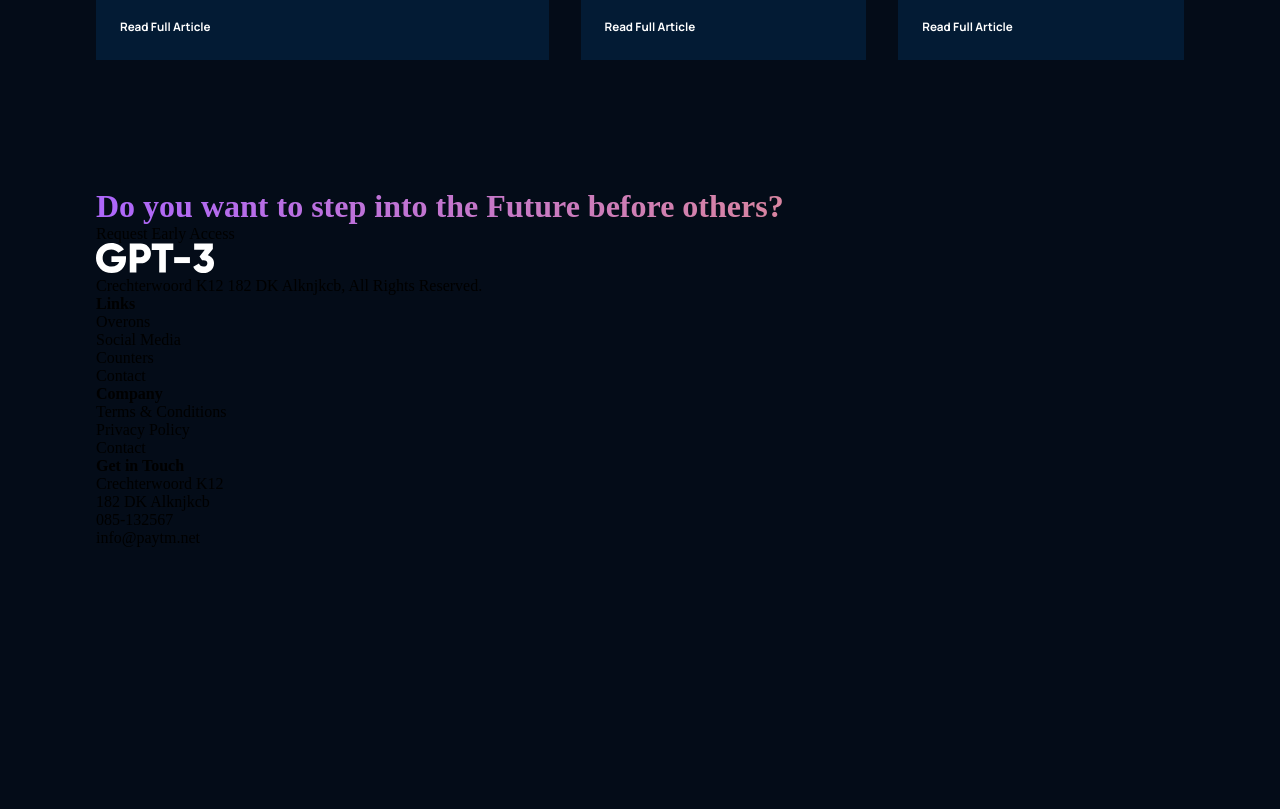
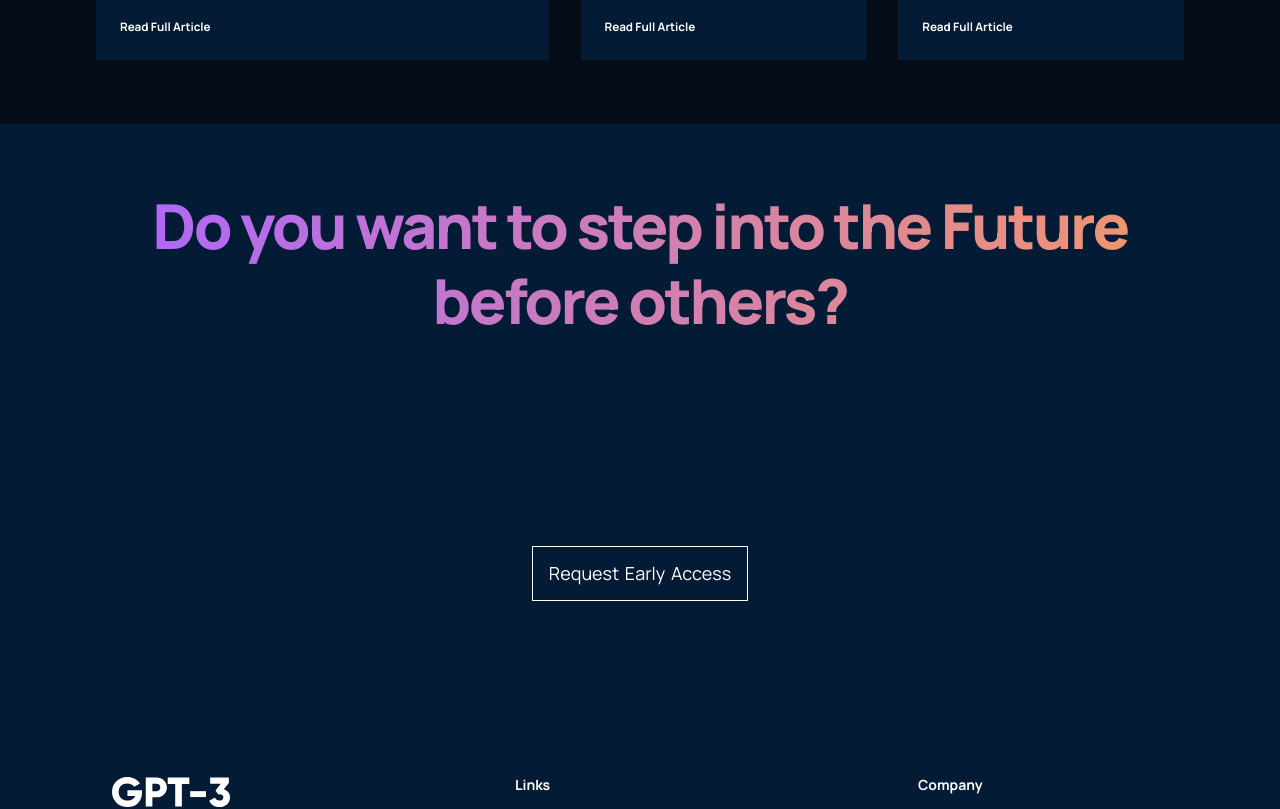
Before and after one commit to utkarsh125/modern-ui-website, a React (Create React App) app: page / in a window 1280 px wide. Shown: the part 4020-4829 px from the top of the page. Before the commit the page ends 4631 px from the top, so only its background shows below. Built offline with nearby package versions, Linux system fonts and the light colour scheme.

Commit message:
Footer Section Completed. Project Finalized, additional things will be added as per needs.

```diff
--- a/src/containers/footer/Footer.jsx
+++ b/src/containers/footer/Footer.jsx
@@ -9,7 +9,7 @@
         <h1 className='gradient__text'>Do you want to step into the Future before others?</h1>
       </div>
 
-      <div className="gpt__footer-btn">
+      <div className="gpt3__footer-btn">
         <p>Request Early Access</p>
       </div>
 
@@ -41,6 +41,9 @@
           <p>info@paytm.net</p>
         </div>
       </div>
+      <div className="gpt3__footer-copyright">
+          <p>© 2023 GPT-3. All rights reserved.</p>
+        </div>
     </div>
   )
 }
--- a/src/containers/footer/footer.css
+++ b/src/containers/footer/footer.css
@@ -0,0 +1,115 @@
+.gpt3__footer{
+    color: white;
+
+    display: flex;
+    flex-direction: column;
+    justify-content: center;
+    align-items: center;
+    background-color: var(--color-footer);
+}
+
+.gpt3__footer-heading{
+    width: 100%;
+    text-align: center;
+    margin-bottom: 3rem;
+
+}
+
+.gpt3__footer-heading h1{
+    font-family: var(--font-family);
+    font-weight: 800;
+    font-size: 62px;
+    line-height: 75px;
+    text-align: center;
+    letter-spacing: -0.04em;
+}
+
+.gpt3__footer-btn{
+    display: flex;
+    justify-content: center;
+    align-items: center;
+    padding: 1rem;
+    border: 1px solid #FFF;
+    text-align: center;
+    margin: 10rem;
+    cursor: pointer;
+}
+
+.gpt3__footer-btn p{
+    box-sizing: border-box;
+    font-family: var(--font-family);
+    font-size: 18px;
+    line-height: 21px;
+    word-spacing: 2px;
+    color: #FFFFFF;
+}
+
+.gpt3__footer-links{
+    display: flex;
+    justify-content: space-between;
+    align-items: flex-start;
+    flex-wrap: wrap;
+    flex-direction: row;
+    text-align: left;
+    width: 100%;
+}
+
+.gpt3__footer-links div{
+    width: 250px;
+    margin: 1rem;
+}
+
+.gpt3__footer-links_logo{
+    display: flex;
+    flex-direction: column;
+}
+
+.gpt3__footer-links_logo img{
+    width: 118px;
+    height: 30px;
+    margin-bottom: 1rem;
+
+}
+
+.gpt3__footer-links_logo p{
+    font-family: var(--font-family);
+    font-size: 12px;
+    line-height: 14px;
+    color: #FFFFFF;
+}
+
+.gpt3__footer-links_div{
+    display: flex;
+    justify-content: flex-start;
+    flex-direction: column;
+}
+.gpt3__footer-links_div h4{
+    font-family: var(--font-family);
+    font-size: 14px;
+    line-height: 16px;
+    color: #FFFFFF;
+    margin-bottom: 1rem;
+
+}
+
+.gpt3__footer-links_div p{
+    font-family: var(--font-family);
+    font-size: 12px;
+    line-height: 14px;
+    color: #FFFFFF;
+
+    margin: 0.5rem 0;
+    cursor: pointer;
+}
+
+.gpt3__footer-copyright{
+    text-align: center;
+    margin-top: 2rem;
+    width: 100%;
+}
+.gpt3__footer-copyright p{
+    font-family: var(--font-family);
+    font-size: 12px;
+    line-height: 16px;
+    color: #FFFFFF;
+}
```
